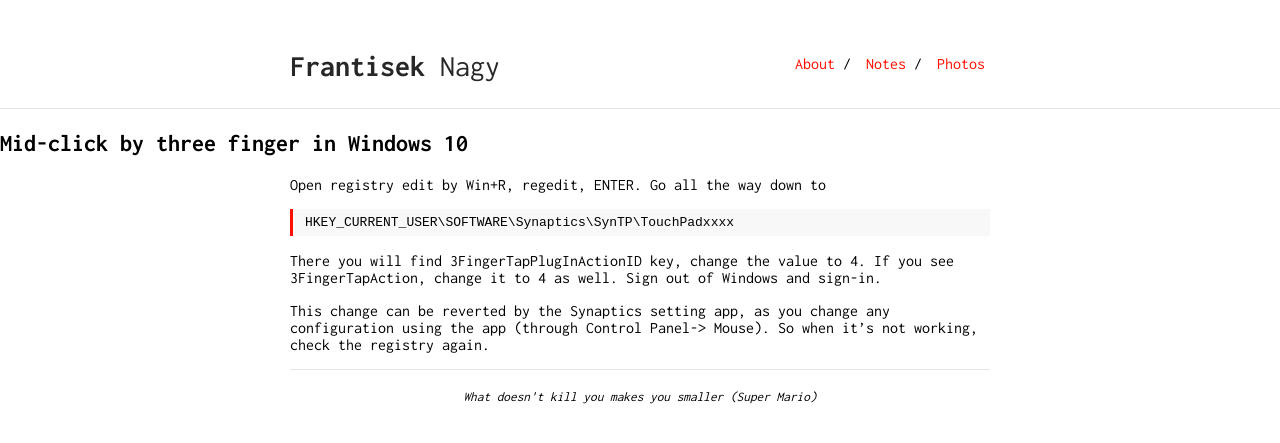
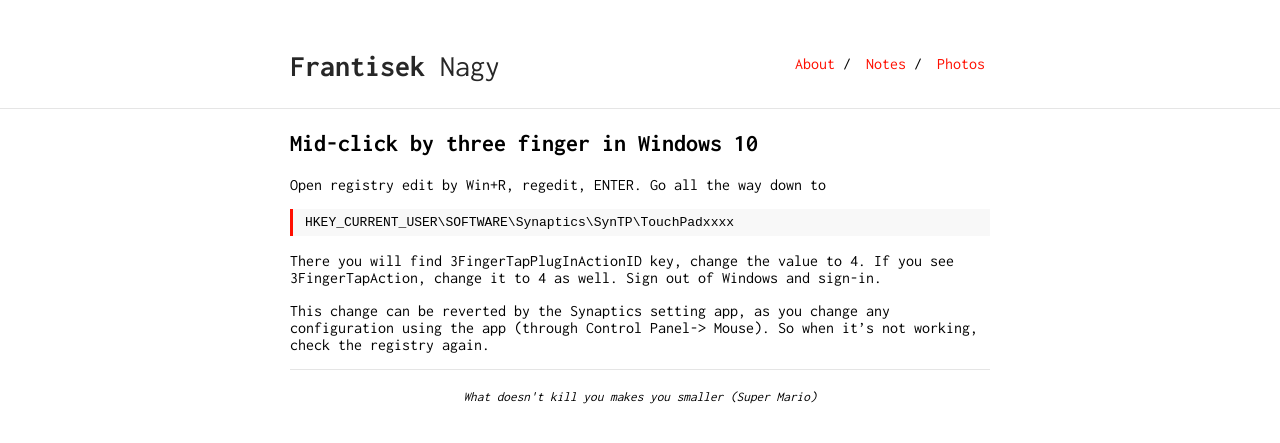
Before and after one commit to nagyfrantisek/nagyfrantisek_old, a Jekyll site: the page built from _posts/2022-10-23-mid-click-by-three-finger-in-windows10.md, in a window 1280 px wide. Shown: the top 443 px of the page. Built offline with Jekyll 4.4.1, drawn with Linux system fonts in a browser that asks for light colours.

Commit message:
Update post.html

```diff
--- a/_layouts/post.html
+++ b/_layouts/post.html
@@ -3,12 +3,12 @@
 {% include navbar.html %}
         <div style="clear:both"></div>
         <hr>
-        <h2>{{ page.title }}</h2>
         {% if page.is_contact == true %}
             <div class="container content contact">
         {% else %}
             <div class="container content">
         {% endif %}
+                <h2>{{ page.title }}</h2>
                 {{ content }}
                 {% include footer.html %}
             </div>
```
